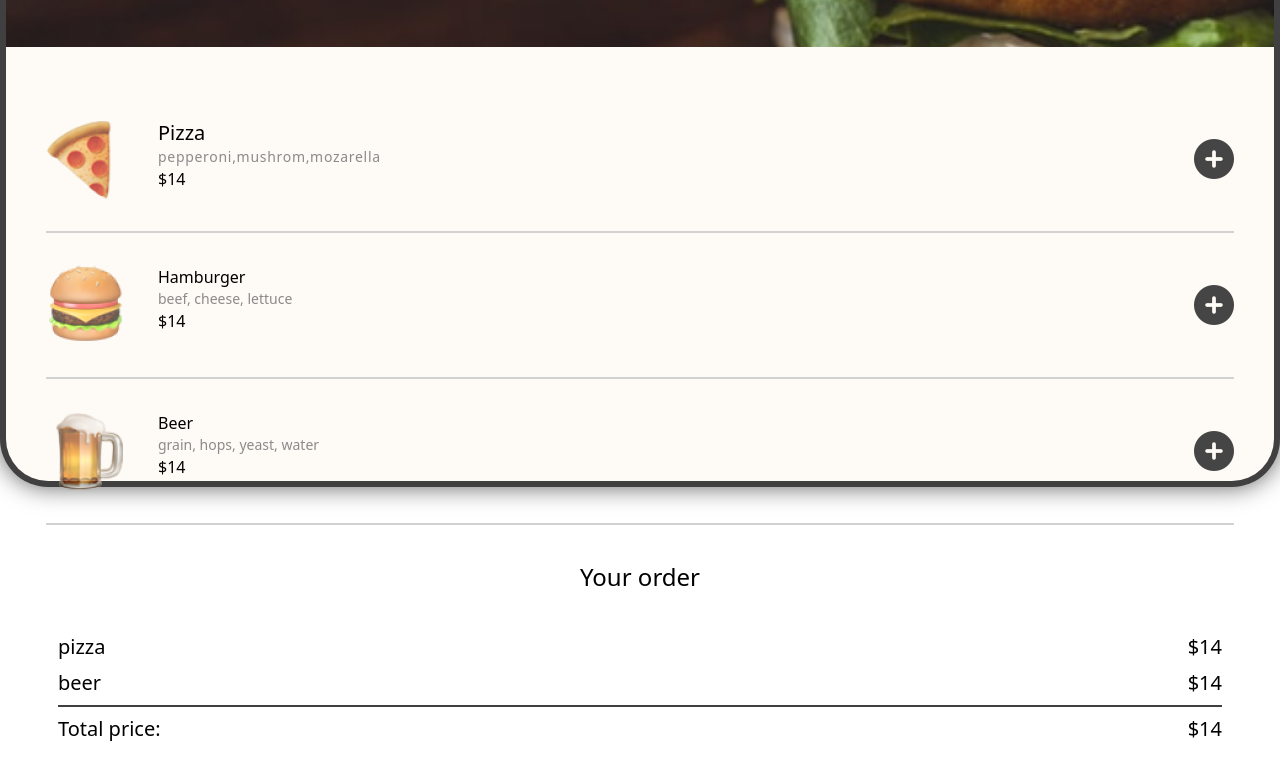
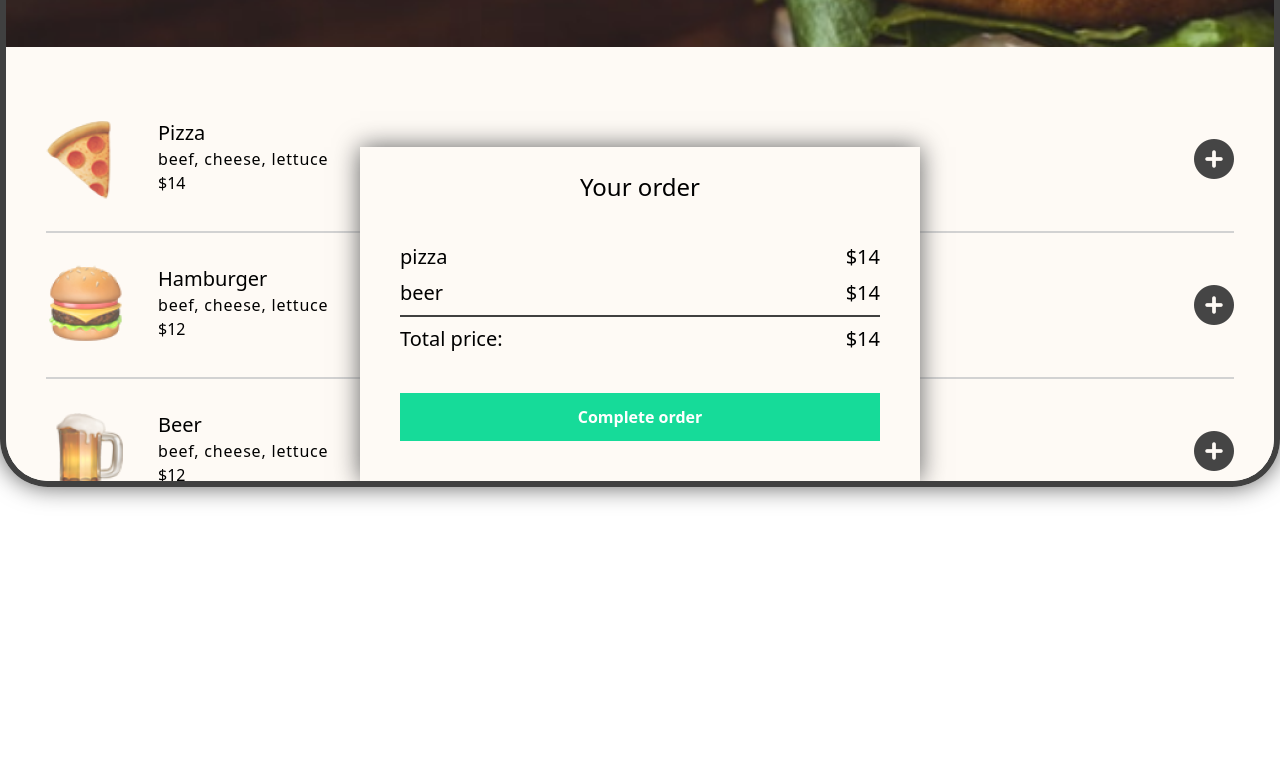
Before and after one commit to MaciejBodnar7/RestaurantOrderingApp, a website with bundled scripts: page dist/index.html in a window 1280 px wide. Shown: the part 113-892 px from the top of the page. After the commit the page ends 800 px from the top, so only its background shows below. Built offline with nearby package versions, Linux system fonts and the light colour scheme; a web font is replaced by a local one.

Commit message:
styling your order, rendering data.js

```diff
--- a/data.js
+++ b/data.js
@@ -1,23 +1,51 @@
-const menuArray = [
+export const menuArray = [
   {
     name: "Pizza",
     ingredients: ["pepperoni", "mushrom", "mozarella"],
     id: 0,
     price: 14,
-    emoji: "🍕",
+    image: "../assets/item graphic-2.png",
   },
   {
     name: "Hamburger",
     ingredients: ["beef", "cheese", "lettuce"],
     price: 12,
-    emoji: "🍔",
+    image: "../assets/item graphic-1.png",
     id: 1,
   },
   {
     name: "Beer",
     ingredients: ["grain, hops, yeast, water"],
     price: 12,
-    emoji: "🍺",
+    image: "../assets/item graphic.png",
+    id: 2,
+  },
+  {
+    name: "Beer",
+    ingredients: ["grain, hops, yeast, water"],
+    price: 12,
+    image: "../assets/item graphic.png",
+    id: 2,
+  },
+  {
+    name: "Beer",
+    ingredients: ["grain, hops, yeast, water"],
+    price: 12,
+    image: "../assets/item graphic.png",
+    id: 2,
+  },
+  {
+    name: "Beer",
+    ingredients: ["grain, hops, yeast, water"],
+    price: 12,
+    image: "../assets/item graphic.png",
+    id: 2,
+  },
+  {
+    name: "Beer",
+    ingredients: ["grain, hops, yeast, water"],
+    price: 12,
+    image: "../assets/item graphic.png",
     id: 2,
   },
 ];
--- a/main.js
+++ b/main.js
@@ -0,0 +1,41 @@
+import { menuArray } from "./data.js";
+const sectionTwo = document.getElementById("section-two");
+
+const itemContainer = document.getElementById("item-container");
+
+document.addEventListener("click", function (e) {
+  if (e.target.id === "pizzaico") {
+    orders(e.target.id);
+  } else if (e.target.id === "hamburgerico") {
+    orders(e.target.id);
+  } else if (e.target.id === "beerico") {
+    orders(e.target.id);
+  }
+});
+
+const reder = () => {
+  const renderItems = menuArray
+    .map((item) => {
+      return `
+        <div class="item">
+            <img src="${item.image}" />
+            <div class="item-content">
+                <h2 class="text-xl">${item.name}</h2>
+                <p class="text-secondary text-sm tracking-wider">beef, cheese, lettuce</p>
+                <p>$${item.price}</p>
+            </div>
+            <i class="fa-solid fa-circle-plus icon" id="hamburgerico"></i>
+        </div>
+        `;
+    })
+    .join("");
+  return renderItems;
+};
+
+itemContainer.innerHTML = reder();
+sectionTwo.style.display = "flex";
+
+const orders = (item) => {
+  if (item) {
+  }
+};
--- a/style.css
+++ b/style.css
@@ -21,6 +21,8 @@ img {
   height: 75dvh;
   box-shadow: 0px 0px 24px 0px rgba(97, 97, 97, 1);
   background-color: rgb(254, 250, 245);
+  overflow: scroll;
+  position: relative;
 }
 .header {
   background: url("assets/ferks-guare-KEZdWfYD-ow-unsplash\ 1.png") no-repeat;
@@ -40,7 +42,23 @@ img {
   align-self: center;
   color: #454545;
   font-size: 2.5em;
+  cursor: pointer;
+  transition: transform 0.3s, text-shadow 0.3s;
+}
+.icon:hover {
+  transform: scale(105%);
+  text-shadow: 0 0 10px #a3a3a3;
 }
 .order-price {
   border-bottom: 2px solid #404040;
 }
+.section-two {
+  position: sticky;
+  max-width: 560px;
+  width: 100%;
+  bottom: 0%;
+  margin: 0 auto;
+  background-color: rgb(254, 250, 245);
+  overflow: visible;
+  box-shadow: 0px 0px 24px 0px rgba(97, 97, 97, 1);
+}
--- a/tailwind.config.js
+++ b/tailwind.config.js
@@ -6,6 +6,7 @@ module.exports = {
       colors: {
         primary: "#404040",
         secondary: "#8B8B8B",
+        buttoncolor: "#16DB99",
       },
     },
   },
```
Also changed, not shown: dist/index.html, src/output.css.
